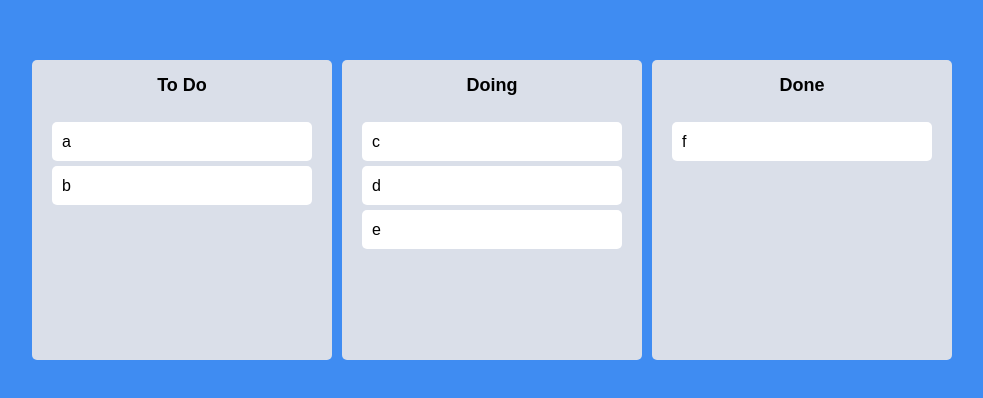
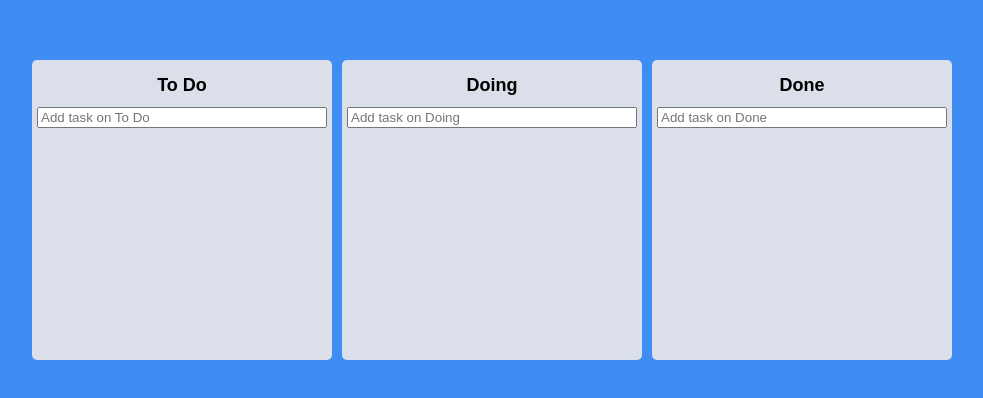
Before and after one commit to hdy86/drag-drop-list, a React (Create React App) app: page / in a window 1280 px wide. Shown: the part 190-588 px from the top of the page, without its empty margins (268-1251 px from the left). Built offline with nearby package versions, Linux system fonts and the light colour scheme.

Commit message:
add task input box

```diff
--- a/src/App.tsx
+++ b/src/App.tsx
@@ -30,8 +30,9 @@
       // same board movement.
       setToDos((allBoards) => {
         const boardCopy = [...allBoards[source.droppableId]];
+        const taskObj = boardCopy[source.index];
         boardCopy.splice(source.index, 1);
-        boardCopy.splice(destination?.index, 0, draggableId);
+        boardCopy.splice(destination?.index, 0, taskObj);
         return { ...allBoards, [source.droppableId]: boardCopy };
       });
     }
@@ -39,9 +40,10 @@
       // cross board movement.
       setToDos((allBoards) => {
         const sourceBoard = [...allBoards[source.droppableId]];
+        const taskObj = sourceBoard[source.index];
         const destinationBoard = [...allBoards[destination.droppableId]];
         sourceBoard.splice(source.index, 1);
-        destinationBoard.splice(destination?.index, 0, draggableId);
+        destinationBoard.splice(destination?.index, 0, taskObj);
         return {
           ...allBoards,
           [source.droppableId]: sourceBoard,
--- a/src/Components/Board.tsx
+++ b/src/Components/Board.tsx
@@ -1,6 +1,9 @@
 import styled from "styled-components";
+import { useForm } from "react-hook-form";
 import { Droppable } from "react-beautiful-dnd";
 import DragabbleCard from "./DragabbleCard";
+import { ITodo, toDoState } from "../atoms";
+import { useSetRecoilState } from "recoil";
 
 const Wrapper = styled.div`
   display: flex;
@@ -36,15 +39,51 @@
   transition: background-color 0.3s ease-in-out;
 `;
 
+const Form = styled.form`
+  width: 100%;
+
+  input {
+    width: 100%;
+  }
+`;
+
 interface IBoardProps {
-  toDos: string[];
+  toDos: ITodo[];
   boardId: string;
+}
+interface IForm {
+  toDo: string;
 }
 
 function Board({ toDos, boardId }: IBoardProps) {
+  const setToDos = useSetRecoilState(toDoState);
+  const { register, setValue, handleSubmit } = useForm<IForm>();
+  const onValid = ({ toDo }: IForm) => {
+    const newToDo = {
+      id: Date.now(),
+      text: toDo,
+    };
+    setToDos((allBoards) => {
+      return {
+        ...allBoards,
+        [boardId]: [...allBoards[boardId], newToDo],
+      };
+    });
+    setValue("toDo", "");
+  };
+
   return (
     <Wrapper>
       <Title>{boardId}</Title>
+
+      <Form onSubmit={handleSubmit(onValid)}>
+        <input
+          {...register("toDo", { required: true })}
+          type="text"
+          placeholder={`Add task on ${boardId}`}
+        />
+      </Form>
+
       <Droppable droppableId={boardId}>
         {(provided, snapshot) => (
           <Area
@@ -54,7 +93,12 @@
             {...provided.droppableProps}
           >
             {toDos.map((toDo, index) => (
-              <DragabbleCard key={toDo} index={index} toDo={toDo} />
+              <DragabbleCard
+                key={toDo.id}
+                index={index}
+                toDoId={toDo.id}
+                toDoText={toDo.text}
+              />
             ))}
             {provided.placeholder}
           </Area>
--- a/src/Components/DragabbleCard.tsx
+++ b/src/Components/DragabbleCard.tsx
@@ -13,13 +13,14 @@
 `;
 
 interface IDragabbleCardProps {
-  toDo: string;
+  toDoId: number;
+  toDoText: string;
   index: number;
 }
 
-function DragabbleCard({ toDo, index }: IDragabbleCardProps) {
+function DragabbleCard({ toDoId, toDoText, index }: IDragabbleCardProps) {
   return (
-    <Draggable key={toDo} draggableId={toDo} index={index}>
+    <Draggable draggableId={toDoId + ""} index={index}>
       {(provided, snapshot) => (
         <Card
           isDragging={snapshot.isDragging}
@@ -27,7 +28,7 @@
           {...provided.draggableProps}
           {...provided.dragHandleProps}
         >
-          {toDo}
+          {toDoText}
         </Card>
       )}
     </Draggable>
--- a/src/atoms.tsx
+++ b/src/atoms.tsx
@@ -1,14 +1,18 @@
 import { atom, selector } from "recoil";
 
+export interface ITodo {
+  id: number;
+  text: string;
+}
 interface IToDoState {
-  [key: string]: string[];
+  [key: string]: ITodo[];
 }
 
 export const toDoState = atom<IToDoState>({
   key: "toDo",
   default: {
-    "To Do": ["a", "b"],
-    Doing: ["c", "d", "e"],
-    Done: ["f"],
+    "To Do": [],
+    Doing: [],
+    Done: [],
   },
 });
```
